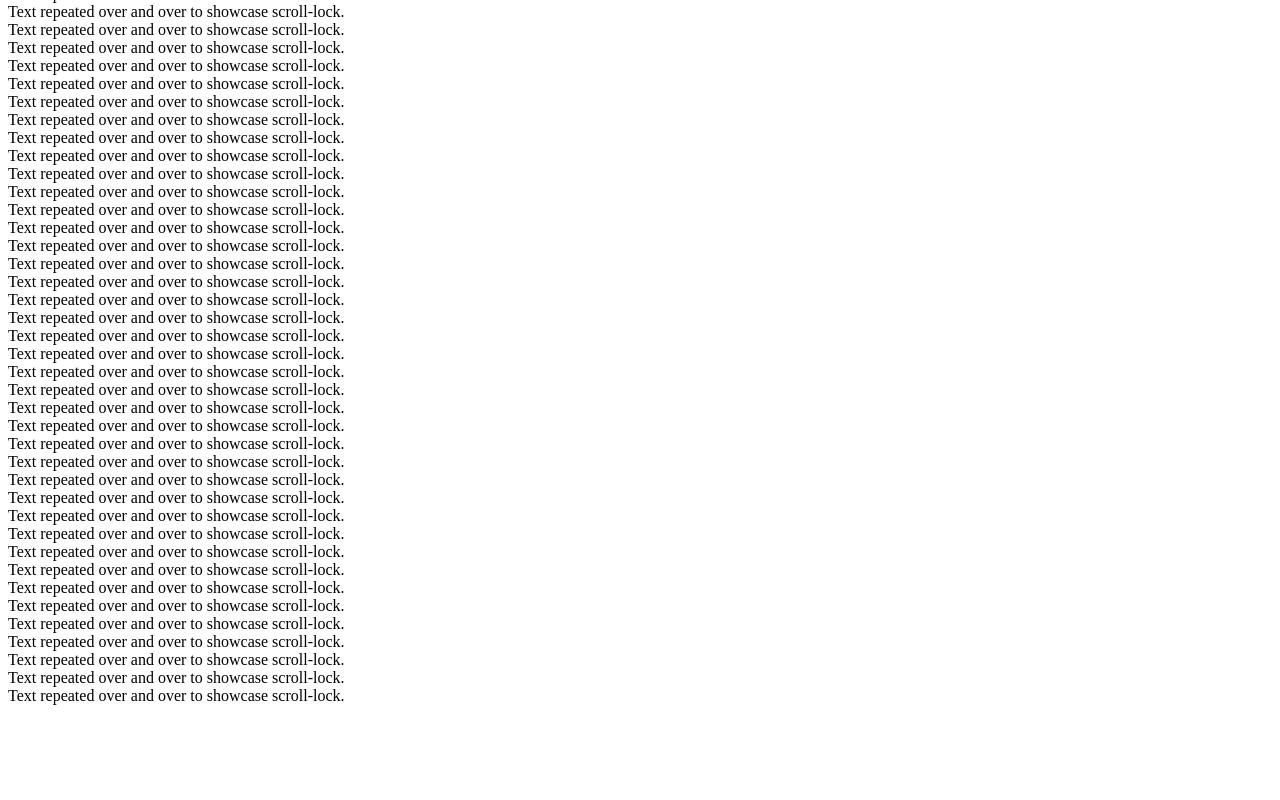
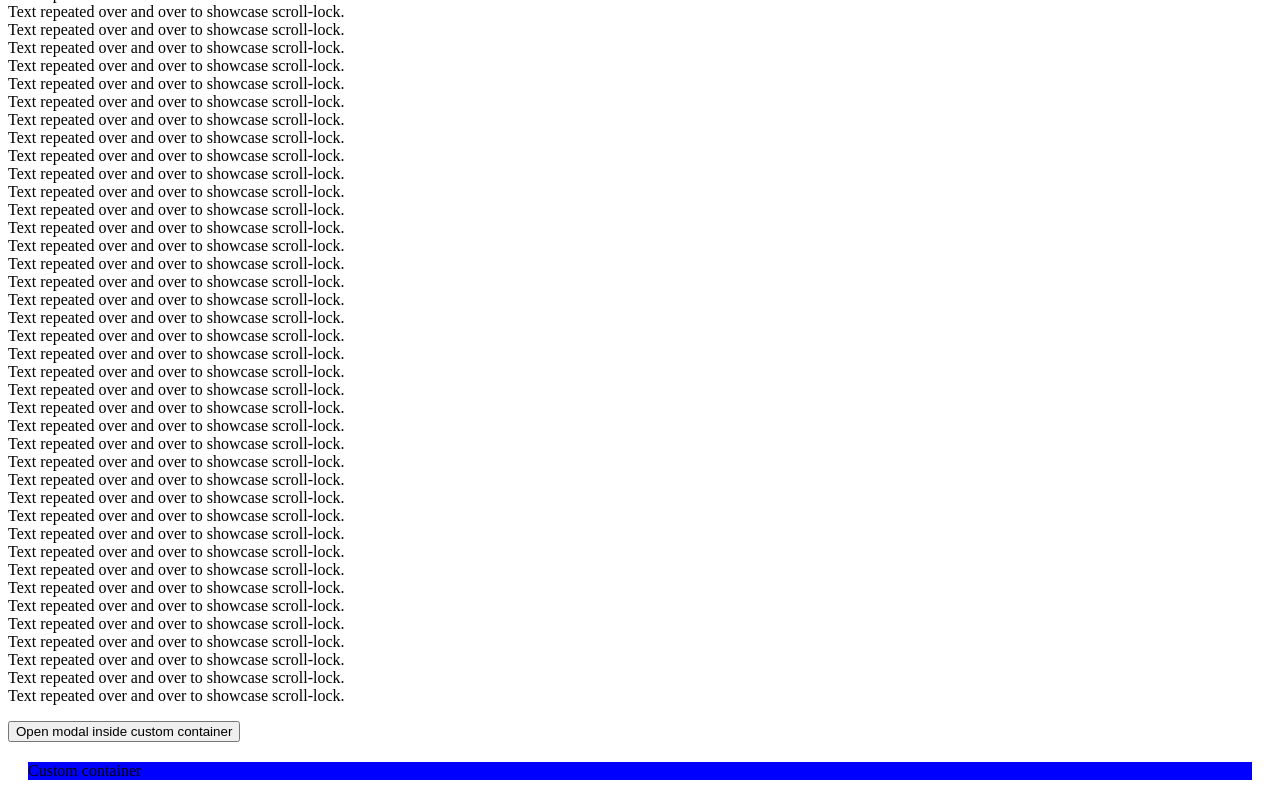
Before and after one commit to contra/contra-interview-assessment, a Next.js app in the folder frontend/: page / in a window 1280 px wide. Shown: the part 886-1686 px from the top of the page. Before the commit the page ends 1607 px from the top, so only its background shows below. Built offline with nearby package versions, Linux system fonts and the light colour scheme.

Commit message:
feat: custom container example

```diff
--- a/frontend/src/pages/index.tsx
+++ b/frontend/src/pages/index.tsx
@@ -1,6 +1,6 @@
 /* eslint-disable canonical/filename-match-exported */
 import { type NextPage } from 'next';
-import { useState } from 'react';
+import { useRef, useState } from 'react';
 import { Modal } from '@/components/modal';
 
 const reallyLongText =
@@ -21,6 +21,9 @@ const Nested = () => {
         isOpen={isInfiniteModalOpen}
         onClose={() => setIsInfiniteModalOpen(false)}
       >
+        <button type="button">Example button</button>
+        <input placeholder="Example input" type="text" />
+        <input placeholder="Example input 2" type="text" />
         {isInfiniteModalOpen && <Nested />}
       </Modal>
     </div>
@@ -29,7 +32,9 @@ const Nested = () => {
 
 const Index: NextPage = () => {
   const [isFirstModalOpen, setIsFirstModalOpen] = useState(false);
-  const [isSecondModalOpen, setIsSecondModalOpen] = useState(false);
+
+  const [isCustomModalOpen, setIsCustomModalOpen] = useState(false);
+  const customContainerRef = useRef<HTMLDivElement | null>(null);
 
   return (
     <div>
@@ -49,25 +54,30 @@ const Index: NextPage = () => {
         isOpen={isFirstModalOpen}
         onClose={() => setIsFirstModalOpen(false)}
       >
-        <p>Hi there. I'm a modal!</p>
+        <p>Hi there. I'm the first modal. Click the button below for more.</p>
+        <Nested />
+      </Modal>
 
-        <button onClick={() => setIsSecondModalOpen(true)} type="button">
-          Open a nested modal
-        </button>
+      <button onClick={() => setIsCustomModalOpen(true)} type="button">
+        Open modal inside custom container
+      </button>
 
-        <div>
-          <input placeholder="Example input" type="text" />
-          <input placeholder="Example input 2" type="text" />
-        </div>
+      <div
+        ref={customContainerRef}
+        style={{ backgroundColor: 'blue', margin: '20px' }}
+      >
+        Custom container
+      </div>
 
+      {customContainerRef.current && (
         <Modal
-          isOpen={isSecondModalOpen}
-          onClose={() => setIsSecondModalOpen(false)}
+          container={customContainerRef.current}
+          isOpen={isCustomModalOpen}
+          onClose={() => setIsCustomModalOpen(false)}
         >
-          <div>I'm a nested modal!</div>
-          <Nested />
+          This modal is inside a custom container. Check out the elements tree.
         </Modal>
-      </Modal>
+      )}
     </div>
   );
 };
```
